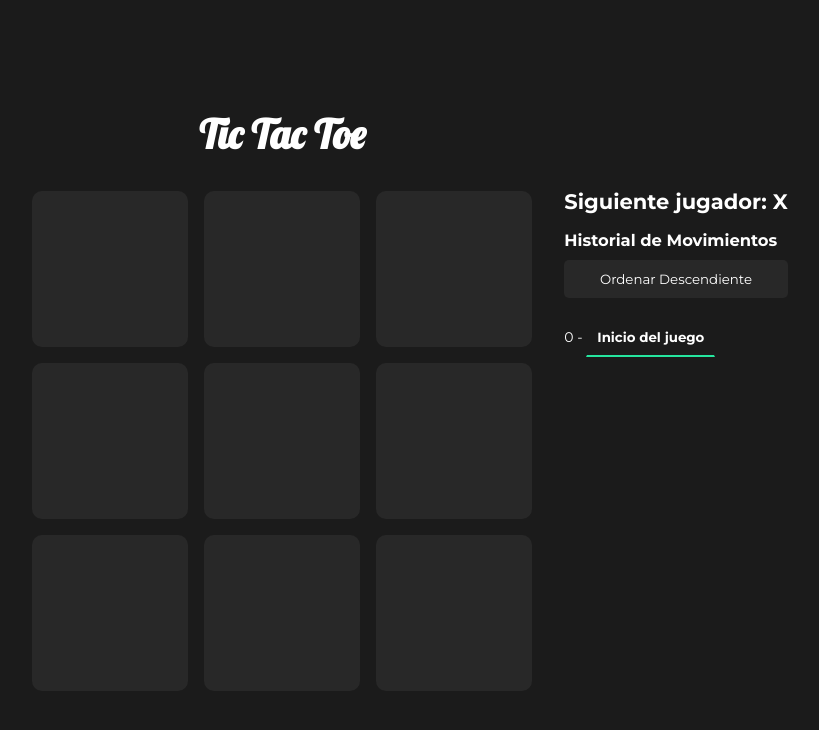
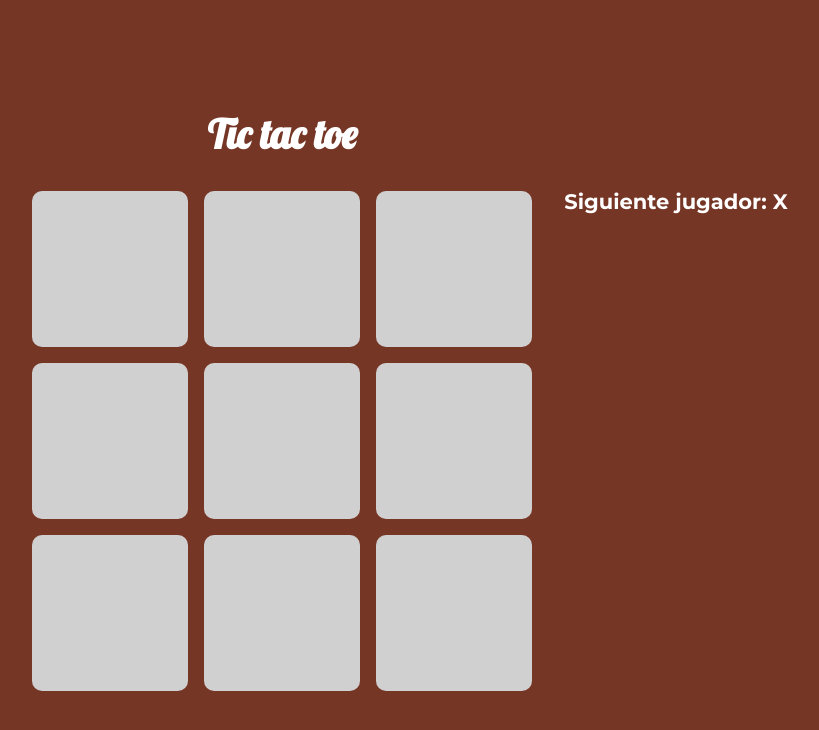
Before and after one commit to diegolopez69/TicTacToe, a React app: page / in a window 1280 px wide. Shown: the whole page, without its empty margins (230-1049 px from the left). Built offline with nearby package versions, Linux system fonts and the light colour scheme.

Commit message:
Change a little things

```diff
--- a/src/Components/Board.js
+++ b/src/Components/Board.js
@@ -11,6 +11,8 @@ const Board = ({ squares, onClick, winningLine }) => {
       />
     );
   };
+
+
   let board = [];
   let col = 1;
   let row = 1;
--- a/src/Components/Game.js
+++ b/src/Components/Game.js
@@ -1,23 +1,23 @@
-import Board from './Board';
-import React, { useState } from 'react';
-import { calculateWinner } from '../util';
+import Board from "./Board";
+import React, { useState } from "react";
+import { calculateWinner } from "../util";
 
 const Game = () => {
   const [history, setHistory] = useState([Array(9).fill(null)]);
   const [stepNumber, setStepNumber] = useState(0);
   const [xIsNext, setXisNext] = useState(true);
   const [positionSquares, setPositionSquares] = useState([]);
-  const [isAsc, setIsAsc] = useState(true);
+
   const winner = calculateWinner(history[stepNumber]);
-  const xO = xIsNext ? 'X' : 'O';
+  const xO = xIsNext ? "X" : "O";
 
   const handleClick = (i, col, row) => {
     const historyPoint = history.slice(0, stepNumber + 1);
     const current = historyPoint[stepNumber];
     const squares = [...current];
-    // si ya ha acabado o esta ocupado
+
     if (winner || squares[i]) return;
-    // si se puede seguir jugando
+
     squares[i] = xO;
     const position = `(${col}, ${row})`;
     const oldPosition = [...positionSquares];
@@ -27,66 +27,27 @@ const Game = () => {
     setXisNext(!xIsNext);
   };
 
-  const jumpTo = (step) => {
-    setStepNumber(step);
-    setXisNext(step % 2 === 0);
-  };
-
-  const orderMoves = () => {
-    const newMove = history.slice();
-    newMove.reverse();
-    setIsAsc(!isAsc);
-  };
-  const renderMoves = () =>
-    history.map((_step, move) => {
-      let newPosition;
-      let orderedMove = isAsc ? move : history.length - move - 1;
-      positionSquares.map((position, index) =>
-        move - 1 === index
-          ? (newPosition = position)
-          : orderedMove - 1 === index
-          ? (newPosition = position)
-          : '',
-      );
-      const destination = orderedMove
-        ? `Movimiento #${orderedMove} ${newPosition}`
-        : 'Inicio del juego';
-      return (
-        <li key={move} className={orderedMove === stepNumber ? 'current-move' : ''}>
-          {orderedMove} -{' '}
-          <button className="moves" onClick={() => jumpTo(orderedMove)}>
-            {destination}
-          </button>
-        </li>
-      );
-    });
 
   return (
     <>
       <div className="row">
         <div className="display-board">
-          <h1 className="title">Tic Tac Toe</h1>
+          <h1 className="title">Tic tac toe</h1>
           <Board
             squares={history[stepNumber]}
             onClick={(i, col, row) => handleClick(i, col, row)}
             winningLine={winner ? winner.winningLine : null}
           />
         </div>
+
         <div className="historial">
           <h2>
             {winner
-              ? 'Ganador: ' + winner.winningChar
+              ? "Ganador: " + winner.winningChar
               : history.length === 10
-              ? 'Ha sido un empate :('
-              : 'Siguiente jugador: ' + xO}
+              ? "Ha sido un empate :("
+              : "Siguiente jugador: " + xO}
           </h2>
-          <div className="info">
-            <h3>Historial de Movimientos</h3>
-            <button className="btn" onClick={() => orderMoves()}>
-              Ordenar {!isAsc ? 'Ascendiente' : 'Descendiente'}
-            </button>
-            <div className="moves-list">{renderMoves()}</div>
-          </div>
         </div>
       </div>
     </>
--- a/src/index.css
+++ b/src/index.css
@@ -6,7 +6,7 @@
 body {
   font-size: 14px;
   font-family: 'Montserrat', sans-serif;
-  background-color: #1b1b1b;
+  background-color: #763626;
   height: 100vh;
   display: flex;
   justify-content: center;
@@ -27,7 +27,7 @@ body {
 
 .square {
   cursor: pointer;
-  background-color: rgb(40, 40, 40);
+  background-color: #d0d0d0;
   border: 1px solid transparent;
   color: white;
   padding: 10px;
@@ -35,7 +35,7 @@ body {
   font-size: 5rem;
 }
 .square:hover {
-  border: 2px solid #25e69f;
+  border: 2px solid #d0d0d0;
 }
 
 .board {
@@ -47,11 +47,11 @@ body {
 }
 
 .X {
-  color: rgb(35, 217, 151);
+  color: #336B87;
 }
 
 .O {
-  color: #d92e6f;
+  color: #2A3132;
 }
 
 .row {
@@ -74,7 +74,7 @@ li {
 .moves {
   font-family: 'Montserrat', sans-serif;
   border: 1px solid transparent;
-  border-bottom: 2px solid #25e69f;
+  border-bottom: 2px solid #d0d0d0;
   cursor: pointer;
   background-color: transparent;
   color: white;
@@ -95,7 +95,7 @@ li {
 }
 
 .winning-square {
-  background-color: #c2ffe9;
+  background-color: #90AFC5;
 }
 .info {
   display: flex;
@@ -112,7 +112,7 @@ li {
   color: white;
 }
 .btn:hover {
-  border: 1px solid #25e69f;
+  border: 1px solid #d0d0d0;
 }
 
 ::-webkit-scrollbar {
@@ -125,7 +125,7 @@ li {
 
 /* Handle */
 ::-webkit-scrollbar-thumb {
-  background: #25e69f;
+  background: #d0d0d0;
   border-radius: 10px;
 }
 
--- a/src/index.js
+++ b/src/index.js
@@ -9,7 +9,3 @@ ReactDOM.render(
   </React.StrictMode>,
   document.getElementById('root'),
 );
-
-// If you want to start measuring performance in your app, pass a function
-// to log results (for example: reportWebVitals(console.log))
-// or send to an analytics endpoint. Learn more: https://bit.ly/CRA-vitals
```
